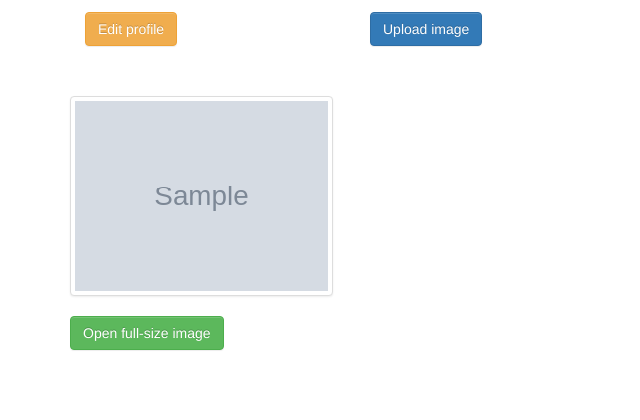
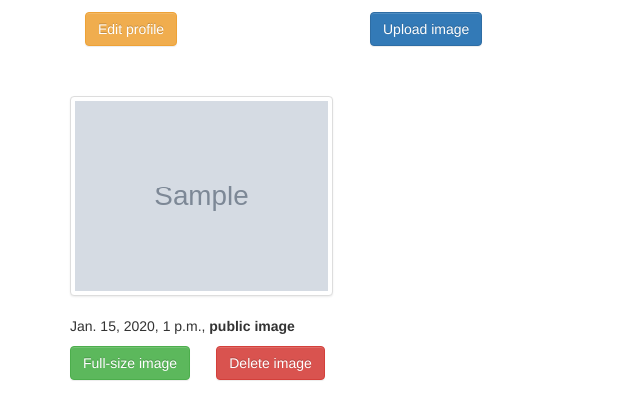
Before and after one commit to Gambrinius/PhotoGallery, a Django app: page /users/profile/ in a window 1280 px wide. Shown: the part 321-741 px from the top of the page, without its empty margins (0-640 px from the left). Run offline with Django 3.2, Linux system fonts and the light colour scheme; a user stored in the database is signed in; tables that the repository leaves empty hold one stand-in row (values such as "Sample post"); grey boxes marked "Sample" are stand-in pictures; some libraries are stand-ins or nearby versions.

Commit message:
fixed templates urls, added delete image functionality from profile, fixed function upload files (max_size, formats), added alert for errors.

```diff
--- a/PhotoGallery/settings.py
+++ b/PhotoGallery/settings.py
@@ -33,6 +33,7 @@ ALLOWED_HOSTS = []
 INSTALLED_APPS = [
     'gallery',
     'users',
+    'django_cleanup',
     'django.contrib.admin',
     'django.contrib.auth',
     'django.contrib.contenttypes',
--- a/PhotoGallery/urls.py
+++ b/PhotoGallery/urls.py
@@ -22,4 +22,8 @@ urlpatterns = [
     url(r'^', include('gallery.urls')),
     url(r'^users/', include('users.urls')),
     url(r'^admin/', admin.site.urls),
-] + static(settings.MEDIA_URL, document_root=settings.MEDIA_ROOT)
+]
+
+if settings.DEBUG:
+    urlpatterns += static(settings.STATIC_URL, document_root=settings.STATICFILES_DIRS)
+    urlpatterns += static(settings.MEDIA_URL, document_root=settings.MEDIA_ROOT)
--- a/gallery/views.py
+++ b/gallery/views.py
@@ -5,5 +5,5 @@ from users.models import UserImage
 
 def main_gallery_view(request):
     context = dict()
-    context['image_list'] = UserImage.objects.all()
+    context['image_list'] = UserImage.objects.filter(public=True).order_by('-creation_date')
     return render(request, 'main.html', context)
--- a/requirements.txt
+++ b/requirements.txt
@@ -1,2 +1,7 @@
 Django==1.10
+django-cleanup==0.4.2
+olefile==0.44
+Pillow==4.0.0
 psycopg2==2.6.2
+python-magic==0.4.12
+sorl-thumbnail==12.3
--- a/templates/base.html
+++ b/templates/base.html
@@ -18,8 +18,8 @@
           padding:5px;
         }
         .thumb img:hover {
-          filter: gray; /* IE6-9 */
-          -webkit-filter: grayscale(1);
+            -webkit-filter: drop-shadow(10px 10px 12px gray); /* Safari */
+            filter: drop-shadow(10px 10px 12px gray);
         }
         .thumb {
           padding:5px;
@@ -66,11 +66,11 @@
               <!-- Список ссылок, расположенный справа -->
             <ul class="nav navbar-nav navbar-right">
               {% if request.user.is_authenticated %}
-                  <li><a href="/users/profile/">Профиль</a></li>
-                  <li><a href="/users/logout/">Выйти</a></li>
+                  <li><a href="{% url 'profile' %}">Профиль</a></li>
+                  <li><a href="{% url 'logout' %}">Выйти</a></li>
               {% else %}
-                  <li><a href="/users/login/">Войти</a></li>
-                  <li><a href="/users/registration/">Регистрация</a></li>
+                  <li><a href="{% url 'login' %}">Войти</a></li>
+                  <li><a href="{% url 'registration' %}">Регистрация</a></li>
               {% endif %}
             </ul>
         </div>
--- a/users/forms.py
+++ b/users/forms.py
@@ -37,4 +37,4 @@ class ProfileForm(ModelForm):
 class UserImageForm(ModelForm):
     class Meta:
         model = UserImage
-        fields = ['image']
+        fields = ['image', 'public']
--- a/users/models.py
+++ b/users/models.py
@@ -1,5 +1,6 @@
 from django.db import models
 from django.contrib.auth.models import User
+from django.utils.timezone import datetime
 
 
 # Create your models here.
@@ -37,3 +38,8 @@ class UserImage(models.Model):
     image_height = models.PositiveIntegerField(default=200)
     image_width = models.PositiveIntegerField(default=200)
     image = models.ImageField(upload_to=user_directory_path, height_field='image_height', width_field='image_width')
+    creation_date = models.DateTimeField(default=datetime.now())
+    public = models.BooleanField(default=True)
+
+    def __str__(self):
+        return ' %s - %s - %s' % (self.user.username, self.image.name, self.creation_date)
--- a/users/templates/edit_profile.html
+++ b/users/templates/edit_profile.html
@@ -4,7 +4,7 @@
     <div class="container">
         <div class="row">
             <h3>Edit Profile</h3>
-            <form action="/users/edit_profile/" method="post" enctype="multipart/form-data">
+            <form action="{% url 'edit_profile' %}" method="post" enctype="multipart/form-data">
                 {% csrf_token %}
                 {{ edit_form.as_p }}
                 <input class="button" type="submit" value="Confirm edit">
--- a/users/templates/profile.html
+++ b/users/templates/profile.html
@@ -29,11 +29,11 @@
     <!-- Кнопки редактирования профиля и загрузки изображений -->
     <div class="container">
         <div class=" col-sm-6 col-md-4 col-lg-3">
-            <a href="/users/edit_profile/"><input class="btn btn-warning" type="submit" value="Edit profile"></a>
+            <a href="{% url 'edit_profile' %}"><input class="btn btn-warning" type="submit" value="Edit profile"></a>
         </div>
 
         <div class="col-sm-6 col-md-4 col-lg-3">
-            <a href="/users/upload_image/"><input class="btn btn-primary" type="submit" value="Upload image"></a>
+            <a href="{% url 'upload_image' %}"><input class="btn btn-primary" type="submit" value="Upload image"></a>
         </div>
     </div>
 
@@ -60,14 +60,40 @@
         <div class="row">
             {% for im in image_list %}
                 <!-- n-ое Изображение -->
-                <div class="col-sm-6 col-md-4 col-lg-3 margin-image">
+                <div class="col-sm-6 col-md-6 col-lg-3 margin-image">
                     <a href="{{ im.image.url }}" class="thumbnail">
                        <img src="{{ im.image.url }}" alt="user image">
                     </a>
-                    <a href="{{ im.image.url }}" target="_blank">
-                        <input class="btn btn-success" type="submit" value="Open full-size image">
-                    </a>
+
+                    <p>{{ im.creation_date }},
+                        {% if im.public %}
+                            <strong>public image</strong>
+                        {% else %}
+                            <strong>private image</strong>
+                        {% endif %}
+                    </p>
+
+                    <!-- <div class="inline-group">
+
+                    </div> -->
+                    <div class="row margin-image">
+                        <div class="col-md-2 ">
+                            <a href="{{ im.image.url }}" target="_blank">
+                                <input class="btn btn-success" type="submit" value="Full-size image">
+                            </a>
+                        </div>
+
+                        <div class="col-md-2 col-md-offset-4">
+                            <form action="{% url 'delete_image' %}" method="post">
+                                {% csrf_token %}
+                                <input type="hidden" name="image_id" value="{{ im.id }}">
+                                <input class="btn btn-danger" type="submit" value="Delete image">
+                            </form>
+                        </div>
+                    </div>
+
                 </div>
+
             {% endfor %}
         </div>
     </div>
--- a/users/templates/registration.html
+++ b/users/templates/registration.html
@@ -4,7 +4,7 @@
     <div class="container offset1">
         <div class="row">
             <h3>User registration</h3>
-            <form action="/users/registration/" method="post">
+            <form action="{% url 'registration' %}" method="post">
                 {% csrf_token %}
                 {{ registration_form.as_p }}
                 <input class="button btn btn-success" type="submit" value="Registration">
--- a/users/urls.py
+++ b/users/urls.py
@@ -9,5 +9,6 @@ urlpatterns = [
 
     url(r'edit_profile/$', views.edit_view, name='edit_profile'),
     url(r'profile/$', views.profile_view, name='profile'),
-    url(r'upload_image/$', views.upload_view, name='upload_image')
+    url(r'upload_image/$', views.upload_view, name='upload_image'),
+    url(r'delete_image/$', views.delete_image_view, name='delete_image'),
 ]
--- a/users/views.py
+++ b/users/views.py
@@ -1,9 +1,12 @@
+import os
+
 from django.shortcuts import render, HttpResponseRedirect, redirect
 from django.http.response import Http404
 from django.contrib.auth import authenticate, login, logout
 from django.template.context_processors import csrf
 from django.core.exceptions import ObjectDoesNotExist
 
+from PhotoGallery.settings import MAX_UPLOAD_SIZE
 from users.models import UserProfile, UserImage
 from users.forms import UserRegistrationForm, LoginForm, ProfileForm, UserImageForm
 
@@ -43,7 +46,7 @@ def login_view(request):
                 else:
                     print("The account has been disabled!")
             else:
-                context['login_error'] = "User not found or incorrect information"
+                context['login_error'] = "User not found or incorrect input."
                 return render(request, "login.html", context)
     else:
         return render(request, "login.html", context)
@@ -101,22 +104,41 @@ def edit_view(request):
 
 def upload_view(request):
     context = dict()
+    image_formats = ['.JPG', '.jpg', '.JPEG', '.jpeg', '.PNG', '.png', '.GIF', '.gif', '.BMP', '.bmp']
+    context['upload_form'] = UserImageForm()
     if request.method == 'POST':
-        form = UserImageForm(request.POST, request.FILES)
-        if form.is_valid():
-            my_file = request.FILES['image']
-            im = Image.open(my_file)
-            (width, height) = im.size
-            user_image = UserImage.objects.create(user=request.user)
-            user_image.image_height = height
-            user_image.image_width = width
+        uploaded_file = request.FILES['image']  # object UploadedFile
+        filename, context['file_format'] = os.path.splitext(uploaded_file.name)
+        context['file_size'] = uploaded_file.size
 
-            if request.POST.get('avatar', True):
-                user_image.image = request.FILES['image']
+        if context['file_format'] in image_formats:
+            if uploaded_file.size <= int(MAX_UPLOAD_SIZE):
 
-            user_image.save()
+                form = UserImageForm(request.POST, request.FILES)
+                if form.is_valid():
+                    img = Image.open(uploaded_file)
+                    (width, height) = img.size
+                    user_image = UserImage.objects.create(user=request.user)
+                    user_image.image_height = height
+                    user_image.image_width = width
+                    user_image.public = form.cleaned_data['public']
+                    user_image.image = request.FILES['image']
+                    user_image.save()
+                    context['successful_upload'] = 'Image file %s successful uploaded.' % uploaded_file.name
+                    return render(request, 'upload_image.html', context)
 
-            return redirect('profile')
-    else:
-        context['upload_form'] = UserImageForm()
+            context['upload_error'] = "'Please keep file size under %s bytes. Current file size %s bytes'" \
+                                      % (MAX_UPLOAD_SIZE, uploaded_file.size)
+        else:
+            context['upload_error'] = "You try upload image/file not allowed format! \n " \
+                                      "Please, try to upload files with '.jpg', '.png', '.gif', '.bmp' formats."
+
     return render(request, 'upload_image.html', context)
+
+
+def delete_image_view(request):
+    if request.method == 'POST':
+        image = UserImage.objects.get(id=request.POST['image_id'])
+        image.delete()
+
+    return redirect('profile')
```
Also changed, not shown: gallery/templates/main.html (+6 -3 lines), users/templates/login.html (+6 -2 lines), users/templates/upload_image.html (+20 -2 lines), media/avatars/images.jpg (deleted).
